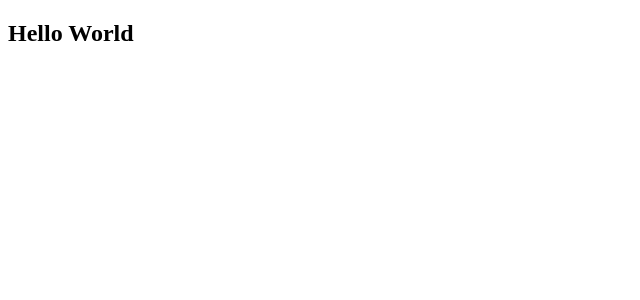
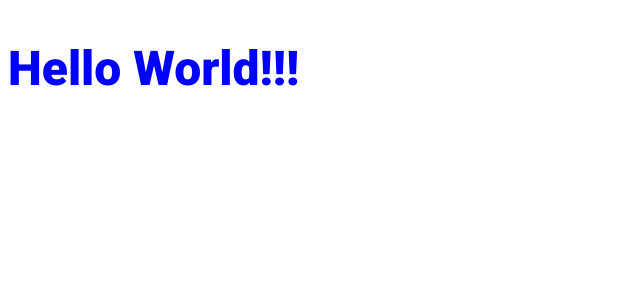
Before and after one commit to patibueno/IgNews, a Next.js app: page / in a window 1280 px wide. Shown: the top 300 px of the page, without its empty margins (0-640 px from the left). Built offline with nearby package versions, Linux system fonts and the light colour scheme.

Commit message:
initial setup

```diff
--- a/package.json
+++ b/package.json
@@ -11,7 +11,8 @@
   "dependencies": {
     "next": "12.1.2",
     "react": "18.0.0",
-    "react-dom": "18.0.0"
+    "react-dom": "18.0.0",
+    "sass": "^1.49.9"
   },
   "devDependencies": {
     "@types/node": "^17.0.23",
--- a/src/pages/_app.tsx
+++ b/src/pages/_app.tsx
@@ -1,6 +1,15 @@
 import { AppProps } from "next/app";
+import Head from "next/head";
+
 function MyApp({ Component, pageProps }: AppProps) {
-  return <Component {...pageProps} />;
+  return (
+    <>
+      <Head>
+        <title>Ig News</title>
+      </Head>
+      <Component {...pageProps} />
+    </>
+  )
 }
 
 export default MyApp;
--- /dev/null
+++ b/src/pages/_document.tsx
@@ -0,0 +1,21 @@
+import { Html, Head, Main, NextScript } from "next/document";
+
+export default function Document() {
+  return (
+    <Html>
+      <Head>
+        <link rel="preconnect" href="https://fonts.googleapis.com" />
+        <link rel="preconnect" href="https://fonts.gstatic.com" crossOrigin="true"/>
+        <link
+          href="https://fonts.googleapis.com/css2?family=Roboto:wght@400;700;900&display=swap"
+          rel="stylesheet"
+        />
+      </Head>
+
+      <body>
+        <Main />
+        <NextScript />
+      </body>
+    </Html>
+  );
+}
--- a/src/pages/index.tsx
+++ b/src/pages/index.tsx
@@ -1,8 +1,5 @@
-import Head from 'next/head'
-import Image from 'next/image'
+import styles from "../styles/home.module.scss";
 
 export default function Home() {
-  return (
-   <h2>Hello World</h2>
-  )
+  return <h2 className={styles.title}>Hello World!!!</h2>;
 }
--- /dev/null
+++ b/src/styles/home.module.scss
@@ -0,0 +1,6 @@
+.title {
+  color: blue;
+  font-family: 'Roboto', sans-serif;
+  font-weight: 900;
+  font-size: 48px;
+}
```
Also changed, not shown: 1 other file (tests, documents, lock files or other folders).
